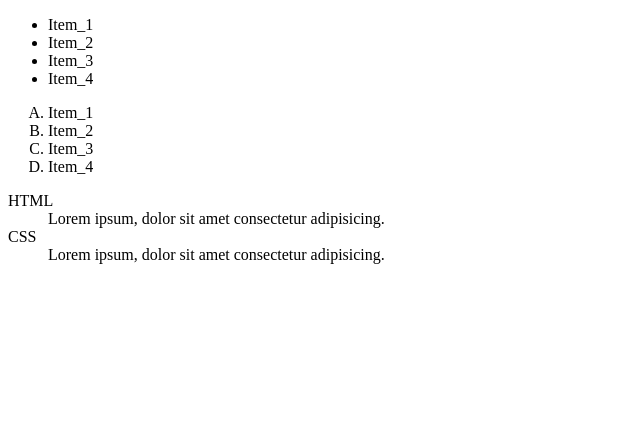
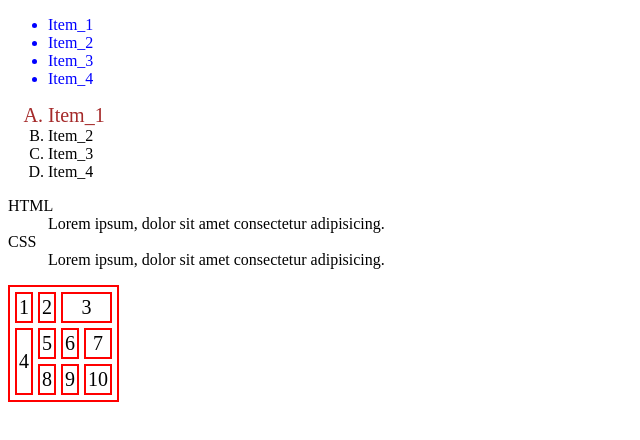
Before and after one commit to valiklushnikov/ITstep_lessons, a plain HTML site: page lesson2/index.html in a window 1280 px wide. Shown: the whole page, without its empty margins (0-640 px from the left). Drawn offline with Linux system fonts and the light colour scheme.

Commit message:
Lesson_2

```diff
--- a/lesson2/index.html
+++ b/lesson2/index.html
@@ -7,14 +7,14 @@
     <link rel="stylesheet" href="style.css">
 </head>
 <body>
-    <ul>
+    <ul class="list">
         <li>Item_1</li>
         <li>Item_2</li>
         <li>Item_3</li>
         <li>Item_4</li>
     </ul>
     <ol type="A">
-        <li>Item_1</li>
+        <li class="one">Item_1</li>
         <li>Item_2</li>
         <li>Item_3</li>
         <li>Item_4</li>
@@ -25,5 +25,25 @@
         <dt>CSS</dt>
         <dd>Lorem ipsum, dolor sit amet consectetur adipisicing.</dd>
     </dl>
+    <table cellspacing="5" cellpadding="2">
+        <tr>
+            <td>1</td>
+            <td>2</td>
+            <td colspan="2">3</td>
+        </tr>
+        <tr>
+            <td rowspan="2">4</td>
+            <td>5</td>
+            <td>6</td>
+            <td>7</td>
+        </tr>
+        <tr>
+            <td>8</td>
+            <td>9</td>
+            <td>10</td>
+        </tr>
+
+
+    </table>
 </body>
 </html>
--- a/lesson2/style.css
+++ b/lesson2/style.css
@@ -0,0 +1,15 @@
+.list{
+    color: blue;
+}
+.one{
+    color:brown;
+    font-size: 20px;
+}
+table{
+    text-align: center;
+    font-size: 20px;
+    border:2px solid red;
+}
+td{
+    border:2px solid red;
+}
```
